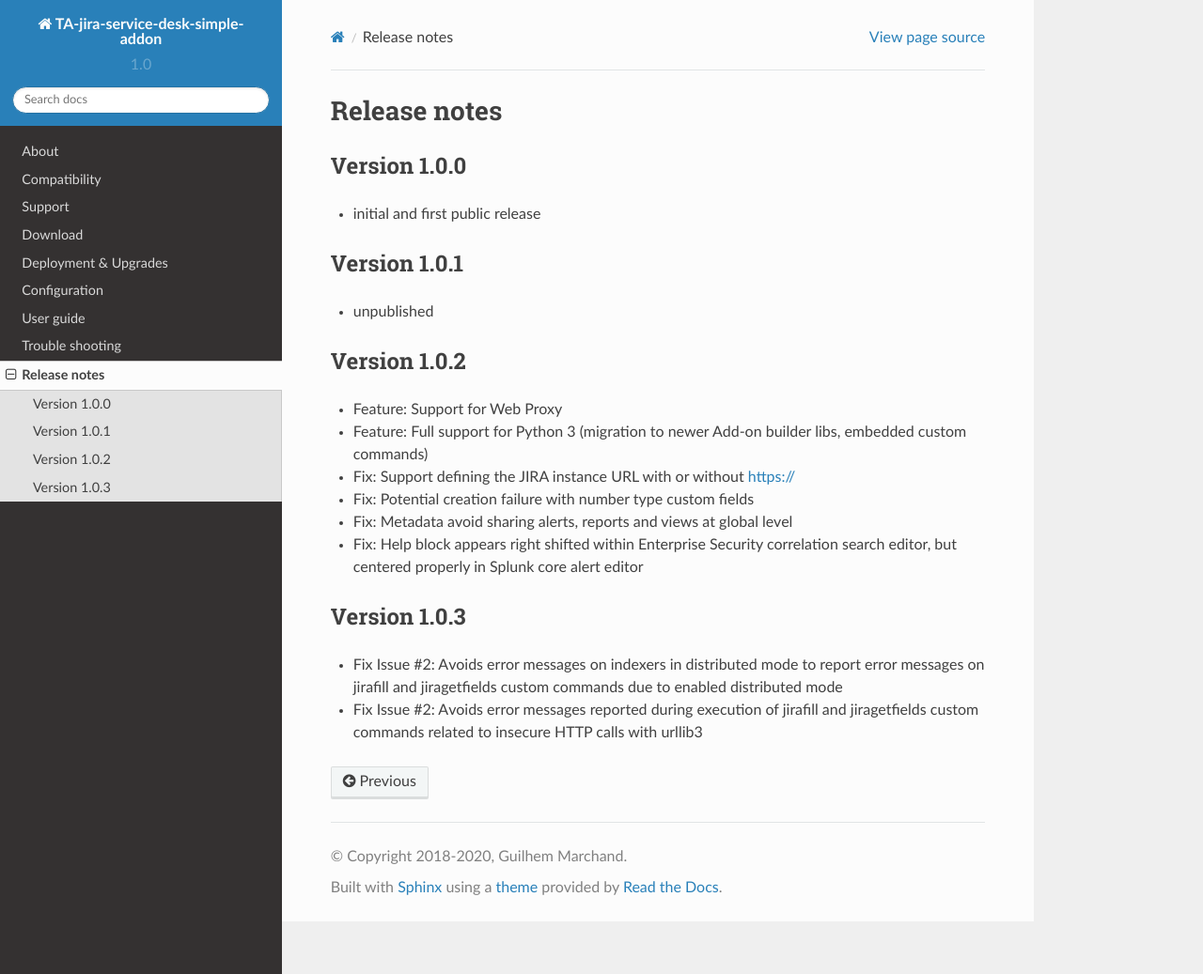
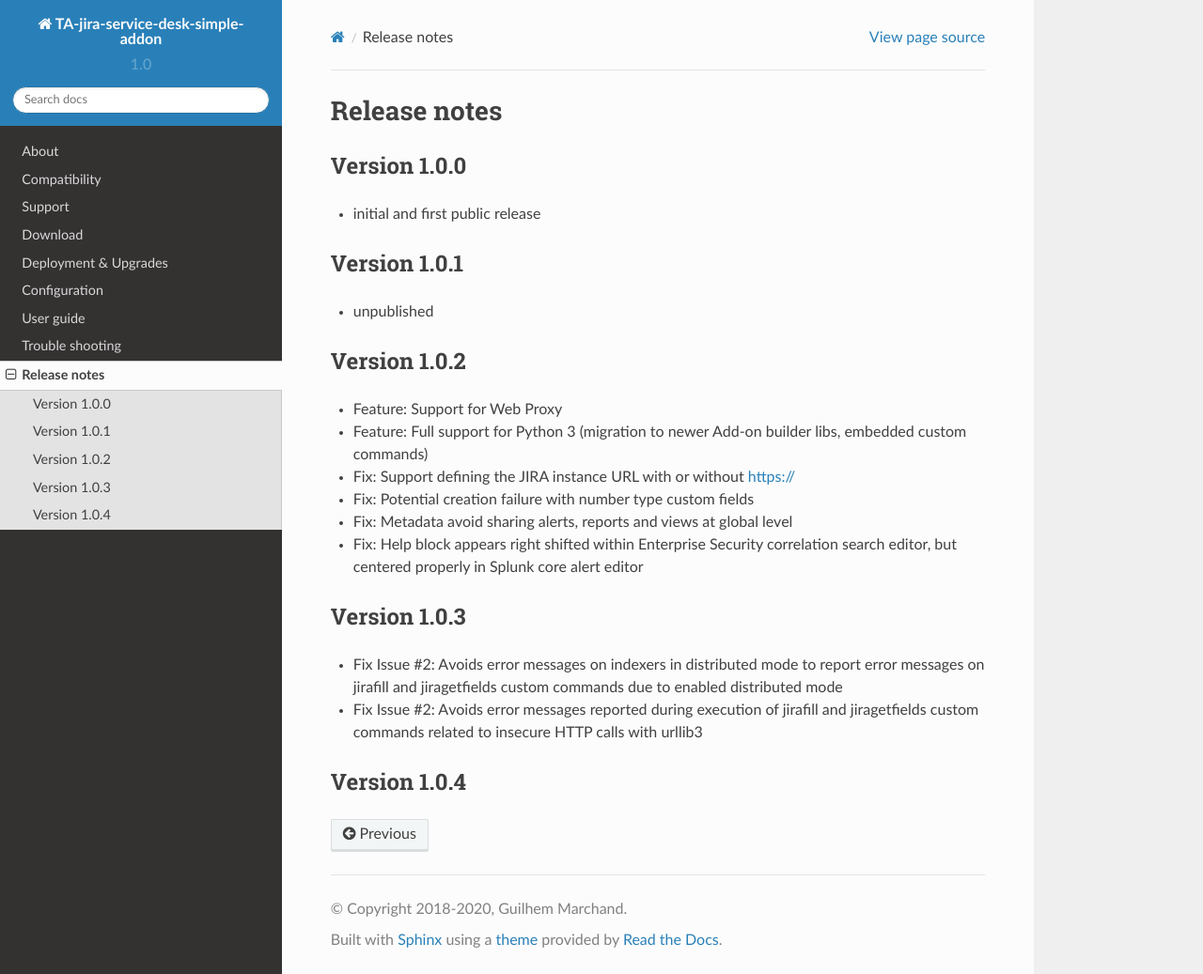
Before and after one commit to guilhemmarchand/TA-jira-service-desk-simple-addon, a Sphinx documentation site: the page built from docs/releasenotes.rst, in a window 1280 px wide and 1037 px high. Shown: the whole window at 94% size. Built offline with Sphinx 7.4.7 and the Read the Docs theme 2.0.0, drawn with Linux system fonts in a browser that asks for light colours.

Commit message:
Version 1.0.4

```diff
--- a/docs/releasenotes.rst
+++ b/docs/releasenotes.rst
@@ -26,3 +26,6 @@ Version 1.0.3
 
 - Fix Issue #2: Avoids error messages on indexers in distributed mode to report error messages on jirafill and jiragetfields custom commands due to enabled distributed mode
 - Fix Issue #2: Avoids error messages reported during execution of jirafill and jiragetfields custom commands related to insecure HTTP calls with urllib3
+
+Version 1.0.4
+=============
```
Also changed, not shown: 3 other files.
